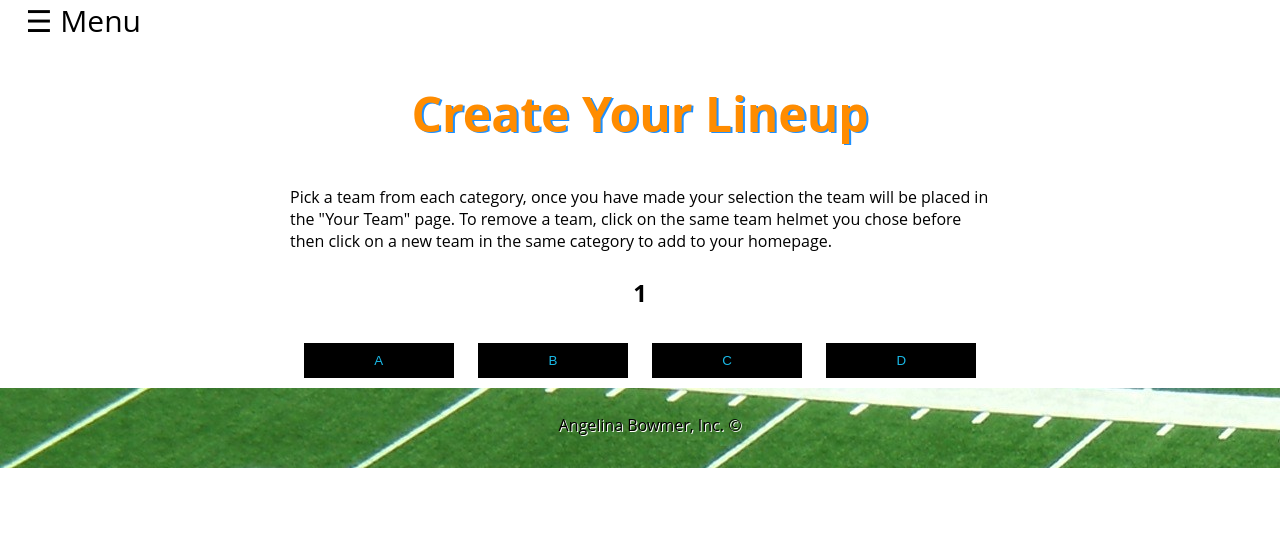
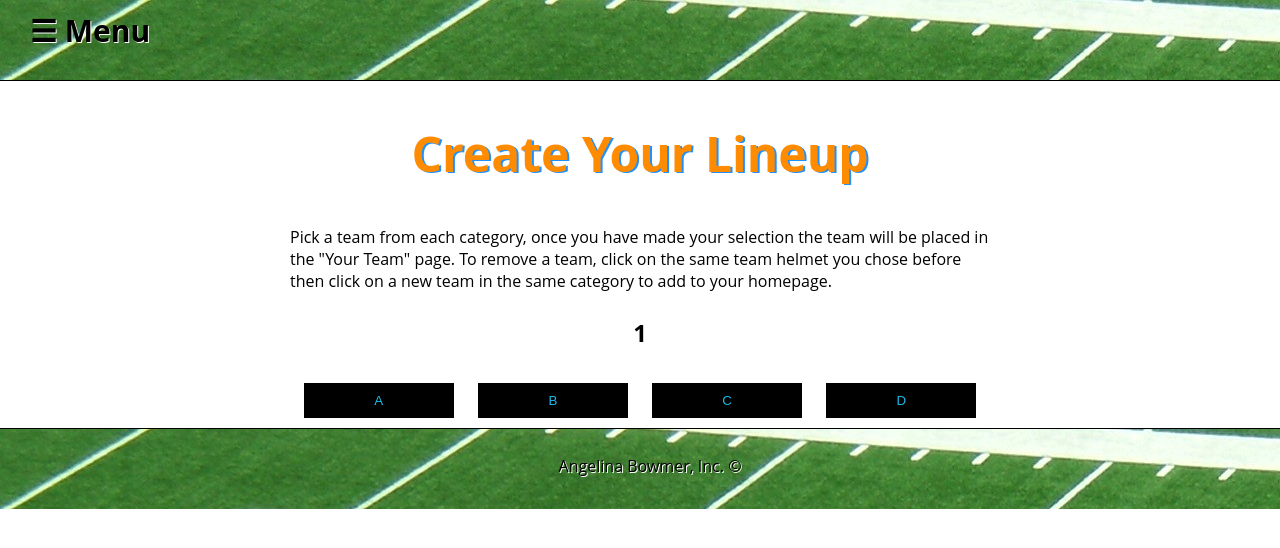
Before and after one commit to aceome/FamLeague, a Django app: page /lineup/1/ in a window 1280 px wide. Shown: the top 548 px of that part. Run offline with Django 3.2, Linux system fonts and the light colour scheme; the visitor is signed in with stand-in values (Sample User, id 1); data that the repository does not hold is empty; the page is wider than the window, and the part outside it is not shown.

Commit message:
capstone adding additional stylesheets

```diff
--- a/mysite/famleague/static/famleague/lineup.css
+++ b/mysite/famleague/static/famleague/lineup.css
@@ -14,7 +14,19 @@ body {
 
 
 }
-
+header {
+    background-image: url("./images/football-field.jpg");
+    width: 100%;
+    height: 60px;
+    color: black;
+    text-shadow: 1px 1px white;
+    padding: 10px;
+    position: sticky;
+    top: -1px;
+    font-weight: bold;
+    text-align: left;
+    border-bottom: 1px solid black;
+}
 
 footer {
     background-image: url("./images/football-field.jpg");
@@ -26,7 +38,7 @@ footer {
     padding: 10px;
     text-shadow: 1px 1px white;
     text-align: center;
-
+    border-top: 1px solid black;
 }
 
 h2 {
@@ -44,9 +56,6 @@ h3 {
 
 }
 
-span {
-    margin-left: 2%;
-}
 
 .how-to {
     width: 700px;
--- a/mysite/famleague/templates/famleague/index.html
+++ b/mysite/famleague/templates/famleague/index.html
@@ -18,8 +18,9 @@
       <a href="{% url 'famleague:logout_user' %}">Logout</a>
 
     </div>
+    <header><span id="menu" style="font-size:30px;cursor:pointer" onclick="openNav()">&#9776; Menu</span></header>
     <div id="main-user-page">
-        <span id="menu" style="font-size:30px;cursor:pointer" onclick="openNav()">&#9776; Menu</span>
+
         <h2>Welcome, {{user}}!</h2>
         <h3>Your Team Lineup</h3>
         <div class="lineup">
--- a/mysite/famleague/templates/famleague/leader.html
+++ b/mysite/famleague/templates/famleague/leader.html
@@ -8,7 +8,7 @@
     <link rel="stylesheet" type="text/css" href="{% static 'famleague/navigation.css' %}" />
 </head>
 <body>
-    <span style="font-size:30px;cursor:pointer" onclick="openNav()">&#9776; Menu</span>
+    <header><span id="menu" style="font-size:30px;cursor:pointer" onclick="openNav()">&#9776; Menu</span></header>
 
 
     <div id="mySidenav" class="sidenav">
--- a/mysite/famleague/templates/famleague/lineup.html
+++ b/mysite/famleague/templates/famleague/lineup.html
@@ -16,7 +16,7 @@
       <a href="{% url 'famleague:leader' %}">Leaderboard</a>
       <a href="{% url 'famleague:logout_user' %}">Logout</a>
     </div>
-    <span style="font-size:30px;cursor:pointer" onclick="openNav()">&#9776; Menu</span>
+    <header><span id="menu" style="font-size:30px;cursor:pointer" onclick="openNav()">&#9776; Menu</span></header>
 
 
         <div class="teams">
--- a/mysite/famleague/templates/famleague/rules.html
+++ b/mysite/famleague/templates/famleague/rules.html
@@ -18,7 +18,7 @@
       <a href="{% url 'famleague:logout_user' %}">Logout</a>
       <!--<a href="#">Contact</a>-->
     </div>
-        <span id="menu" style="font-size:30px;cursor:pointer" onclick="openNav()">&#9776; Menu</span>
+        <header><span id="menu" style="font-size:30px;cursor:pointer" onclick="openNav()">&#9776; Menu</span></header>
     <div id="main-rules">
 
         <h1>How To Play</h1>
```
Also changed, not shown: mysite/famleague/static/famleague/leader.css (+15 -0 lines), mysite/famleague/static/famleague/rules.css (+14 -0 lines), mysite/famleague/static/famleague/style.css (+14 -1 lines).
